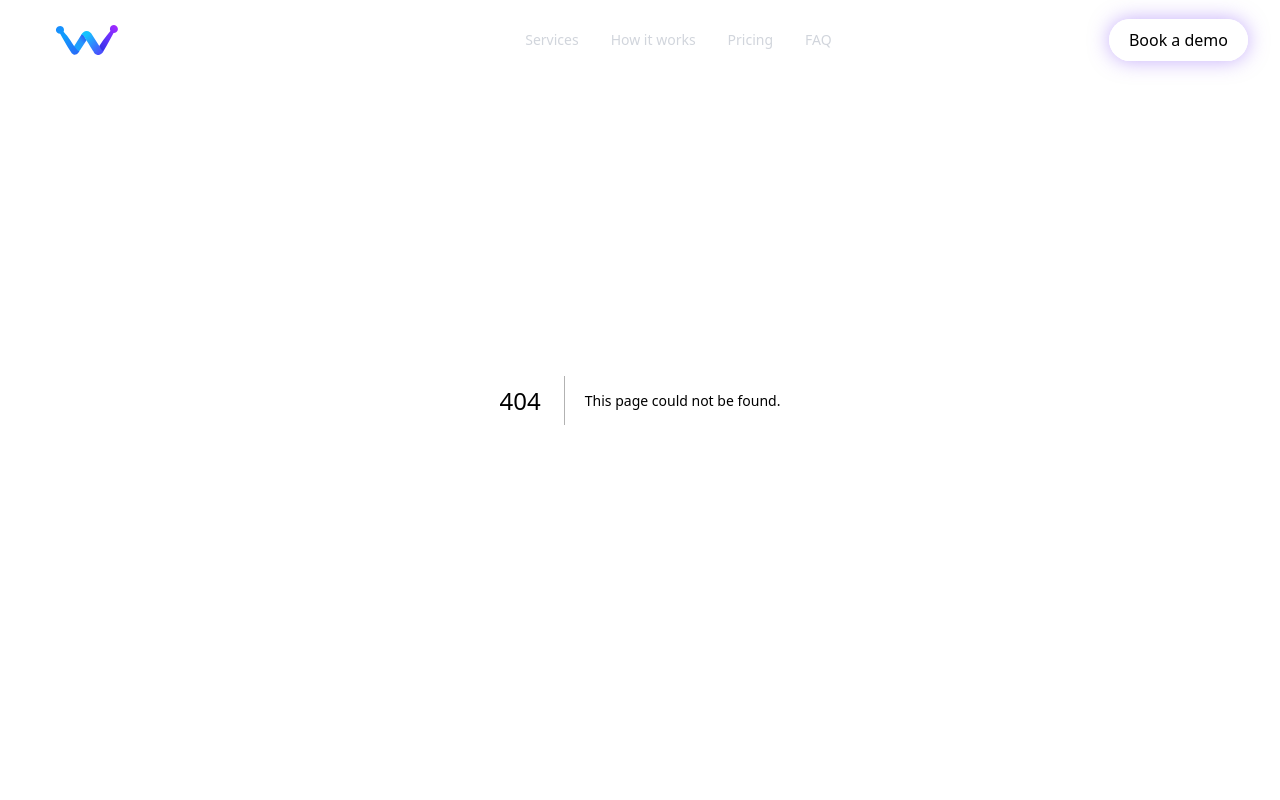
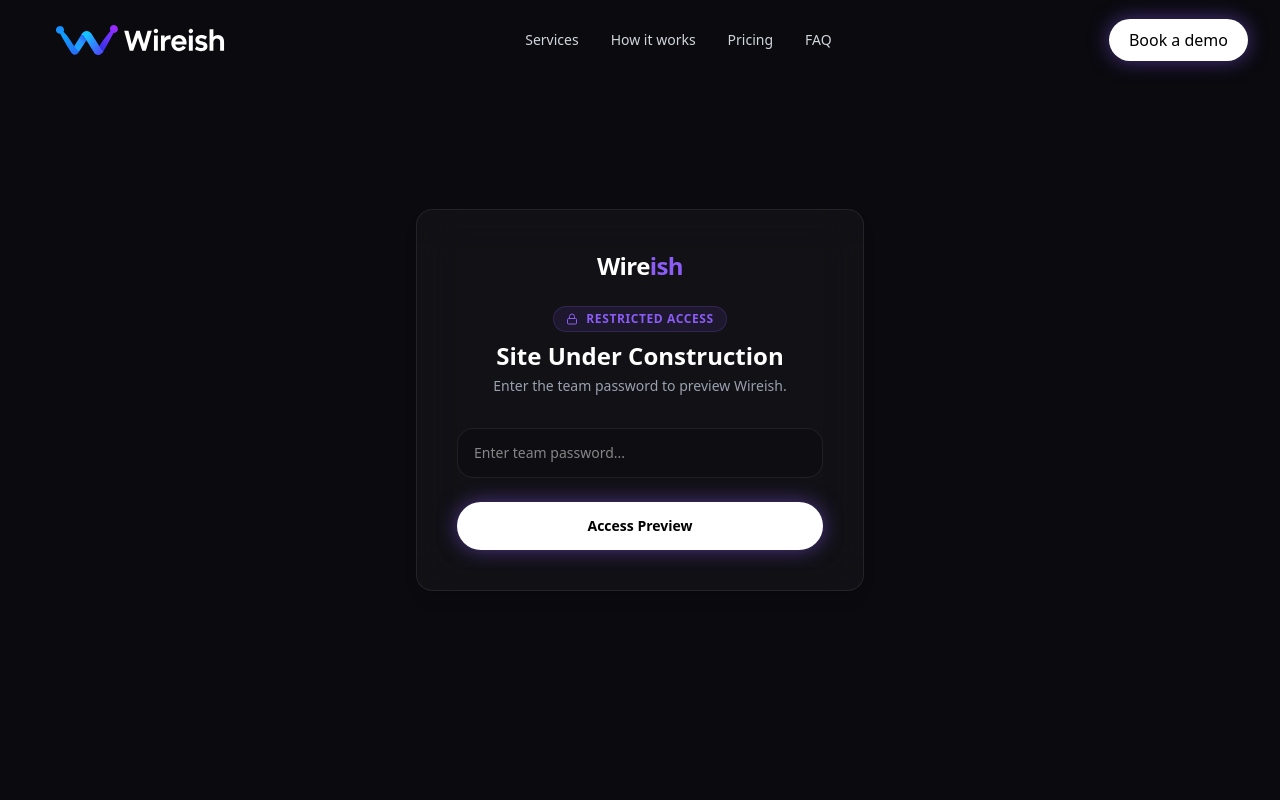
Before and after one commit to armin2001/wireish, a Next.js app: page /login in a window 1280 px wide. Before the commit this address had no page. Shown: the top 800 px of the page. Built offline with nearby package versions, Linux system fonts and the light colour scheme.

Commit message:
feat: add login page with password protection and middleware for authentication

```diff
--- /dev/null
+++ b/app/login/page.tsx
@@ -0,0 +1,73 @@
+'use client';
+
+import { useState } from 'react';
+import { useRouter } from 'next/navigation';
+import { Lock } from 'lucide-react';
+
+export default function LoginPage() {
+  const [password, setPassword] = useState('');
+  const [error, setError] = useState(false);
+  const router = useRouter();
+
+  const handleLogin = (e: React.FormEvent) => {
+    e.preventDefault();
+
+    // Šifra za pristup sajtu
+    if (password === 'wireish2026') {
+      // Postavljamo kolačić koji traje 7 dana
+      document.cookie = 'wireish_auth=authenticated_true; path=/; max-age=604800';
+      // Trenutno osvježavanje stranice kako bi Navbar odmah učitao resurse i logo
+      window.location.href = '/';
+    } else {
+      setError(true);
+    }
+  };
+
+  return (
+    <main className="min-h-screen bg-background flex items-center justify-center px-6 relative overflow-hidden">
+      {/* Pozadinski glow efekat */}
+      <div className="absolute w-[500px] h-[500px] bg-primary/15 rounded-full blur-[140px] -z-10" />
+
+      <div className="max-w-md w-full glass p-8 md:p-10 border border-border/80 shadow-2xl rounded-3xl relative">
+
+        {/* Header sa spojenim nazivom brenda */}
+        <div className="text-center mb-8 flex flex-col items-center">
+          <div className="flex items-center mb-6">
+            <span className="font-display text-2xl font-bold tracking-tight text-white">Wire</span>
+            <span className="font-display text-2xl font-bold tracking-tight text-primary">ish</span>
+          </div>
+
+          <div className="inline-flex items-center gap-2 px-3 py-1 rounded-full bg-primary/10 border border-primary/20 text-primary text-xs font-semibold uppercase tracking-wider mb-2">
+            <Lock className="w-3 h-3" /> Restricted Access
+          </div>
+          <h1 className="text-2xl font-bold text-white">Site Under Construction</h1>
+          <p className="text-gray-400 text-sm mt-1">Enter the team password to preview Wireish.</p>
+        </div>
+
+        <form onSubmit={handleLogin} className="space-y-6">
+          <div>
+            <input
+              type="password"
+              required
+              value={password}
+              onChange={(e) => { setPassword(e.target.value); setError(false); }}
+              placeholder="Enter team password..."
+              className={`w-full px-4 py-3.5 rounded-2xl bg-background/50 border ${error ? 'border-red-500' : 'border-border'} focus:border-primary focus:outline-none text-white text-sm transition-all`}
+            />
+            {error && (
+              <p className="text-red-400 text-xs mt-2 text-center">Incorrect password. Please try again.</p>
+            )}
+          </div>
+
+          <button
+            type="submit"
+            className="w-full py-3.5 rounded-full bg-white text-black font-bold hover:bg-gray-200 transition-all shadow-[0_0_20px_var(--color-primary-glow)] cursor-pointer text-sm"
+          >
+            Access Preview
+          </button>
+        </form>
+
+      </div>
+    </main>
+  );
+}
--- /dev/null
+++ b/middleware.ts
@@ -0,0 +1,23 @@
+import { NextResponse } from 'next/server';
+import type { NextRequest } from 'next/server';
+
+export function middleware(request: NextRequest) {
+  const cookie = request.cookies.get('wireish_auth');
+  const { pathname } = request.nextUrl;
+
+  // Dozvoli pristup login stranici i api rutama
+  if (pathname.startsWith('/login') || pathname.startsWith('/api') || pathname.startsWith('/_next')) {
+    return NextResponse.next();
+  }
+
+  // Ako cookie nije postavljen, preusmjeri na /login
+  if (!cookie || cookie.value !== 'authenticated_true') {
+    return NextResponse.redirect(new URL('/login', request.url));
+  }
+
+  return NextResponse.next();
+}
+
+export const config = {
+  matcher: ['/:path*'],
+};
```
Also changed, not shown: 1 other file (tests, documents, lock files or other folders).
